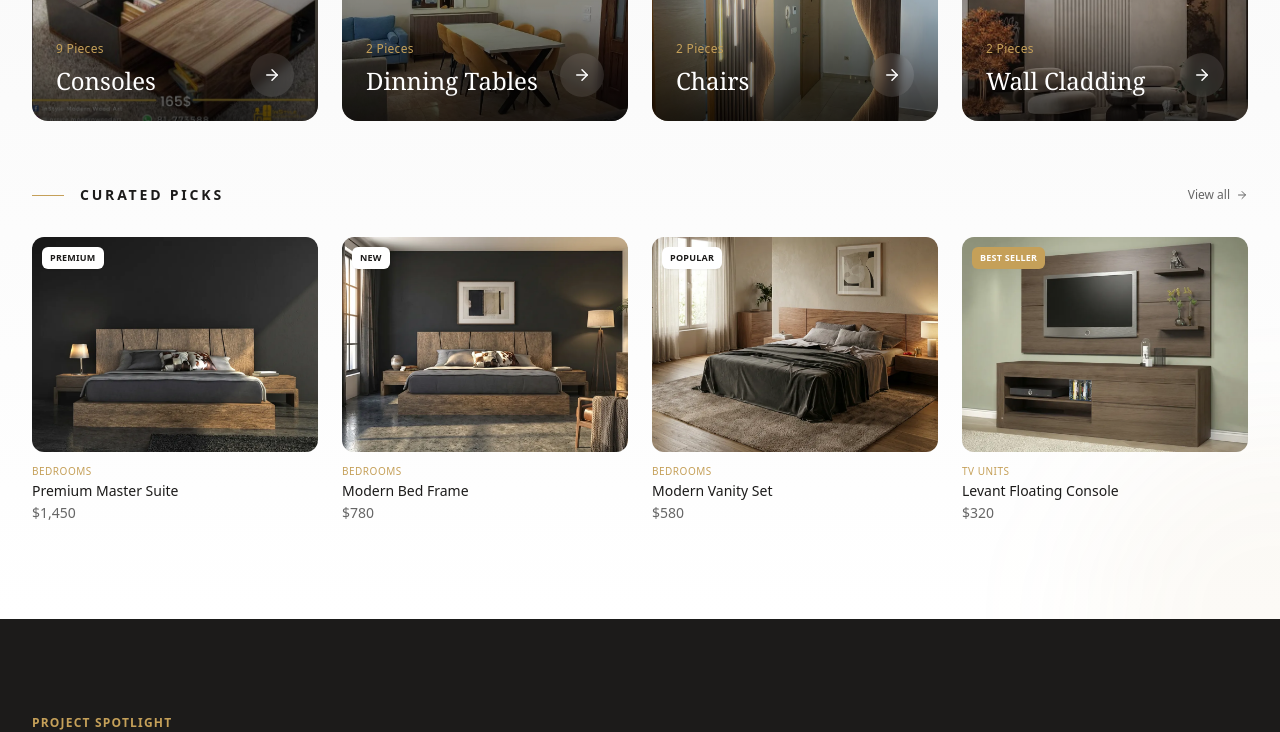
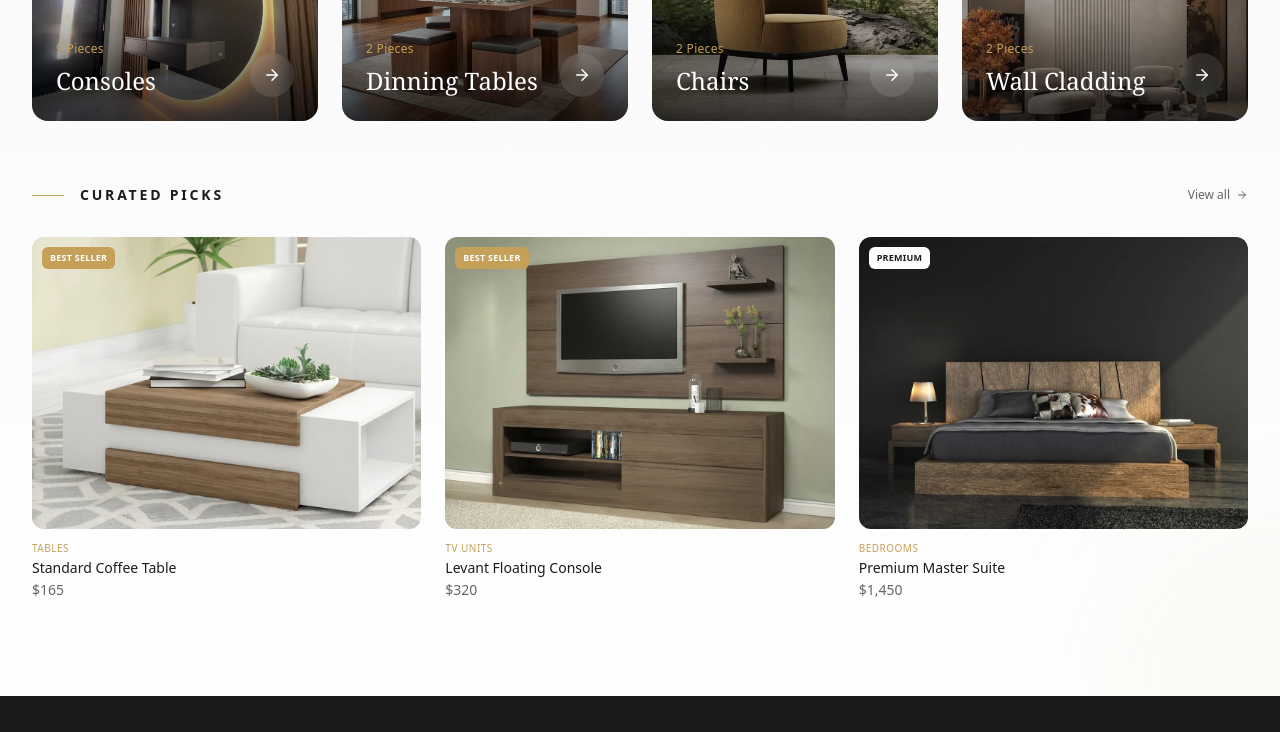
Before and after one commit to NotMhmadd/instyle-site, a React (Vite) app: page / in a window 1280 px wide. Shown: the part 1532-2264 px from the top of the page. Built offline with nearby package versions, Linux system fonts and the light colour scheme.

Commit message:
Fix category images and curated picks (3 diverse products)

```diff
--- a/src/App.jsx
+++ b/src/App.jsx
@@ -511,9 +511,15 @@ const CollectionsSection = memo(({ onAddToCart, navigate }) => {
     }, {});
   }, []);
 
-  // Featured products (ones with tags)
+  // Featured products (hand-picked: 3 items from different categories with diverse price ranges)
   const featuredProducts = useMemo(() => {
-    return PRODUCTS.filter(p => p.tag).slice(0, 8);
+    // Pick 3 specific products: low price, medium price, high price from different categories
+    const picks = [
+      PRODUCTS.find(p => p.id === 4001), // Standard Coffee Table - $165 (Tables)
+      PRODUCTS.find(p => p.id === 2001), // Levant Floating Console - $320 (TV Units)
+      PRODUCTS.find(p => p.id === 1001), // Premium Master Suite - $1,450 (Bedrooms)
+    ].filter(Boolean);
+    return picks;
   }, []);
 
   const handleCategoryClick = useCallback((catId) => {
@@ -636,9 +642,9 @@ const CollectionsSection = memo(({ onAddToCart, navigate }) => {
               </button>
             </div>
 
-            {/* Products grid - 4 columns on desktop */}
-            <div className="grid grid-cols-2 md:grid-cols-4 gap-4 md:gap-6">
-              {featuredProducts.slice(0, 4).map((product) => (
+            {/* Products grid - 3 columns on desktop */}
+            <div className="grid grid-cols-2 md:grid-cols-3 gap-4 md:gap-6">
+              {featuredProducts.slice(0, 3).map((product) => (
                 <div
                   key={product.id}
                   className="group cursor-pointer"
--- a/src/data/products.js
+++ b/src/data/products.js
@@ -64,13 +64,13 @@ import CH_1 from '../../images/CH_1.webp';
 import CH_2 from '../../images/CH_2.webp';
 
 export const CATEGORIES = [
-  { id: 'bedrooms', name: 'Bedrooms', image: Beds1 },
-  { id: 'tv-units', name: 'TV Units', image: TV1 },
-  { id: 'sofas', name: 'Sofas', image: Sofa1 },
-  { id: 'tables', name: 'Tables', image: Table1 },
-  { id: 'consoles', name: 'Consoles', image: Table2 },
-  { id: 'dining-tables', name: 'Dinning Tables', image: Dinning1 },
-  { id: 'chairs', name: 'Chairs', image: Mirror1 },
+  { id: 'bedrooms', name: 'Bedrooms', image: Bedroom_1 },
+  { id: 'tv-units', name: 'TV Units', image: Tv_1 },
+  { id: 'sofas', name: 'Sofas', image: S_1 },
+  { id: 'tables', name: 'Tables', image: Table_1 },
+  { id: 'consoles', name: 'Consoles', image: C_1 },
+  { id: 'dining-tables', name: 'Dinning Tables', image: Dining_1 },
+  { id: 'chairs', name: 'Chairs', image: CH_1 },
   { id: 'wall-cladding', name: 'Wall Cladding', image: Wall1 },
 ];
 
```
